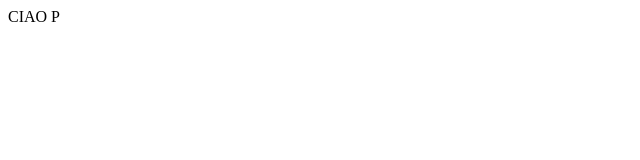
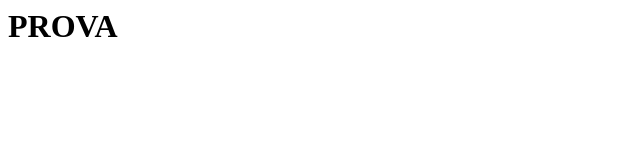
Before and after one commit to pjimola/provagitdue, a plain HTML site: page index.html in a window 1280 px wide. Shown: the whole page, without its empty margins (0-640 px from the left). Drawn offline with Linux system fonts and the light colour scheme.

Commit message:
modded index

```diff
--- a/index.html
+++ b/index.html
@@ -1 +1 @@
-<p>CIAO P </p>
+<h1>PROVA</h1>
```
